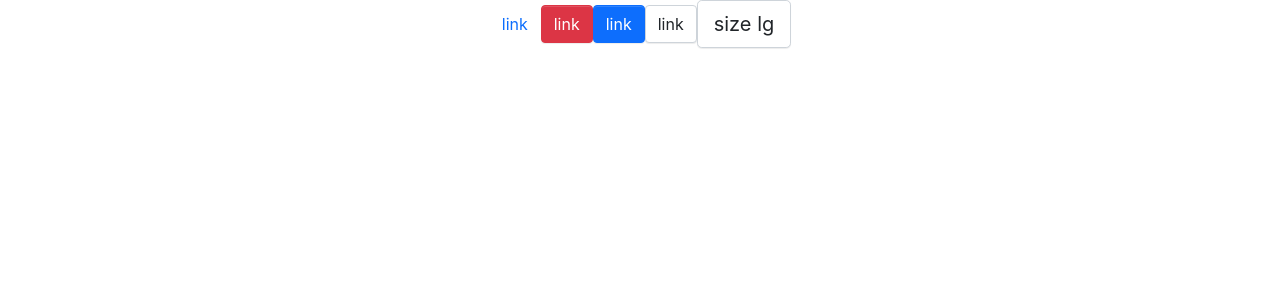
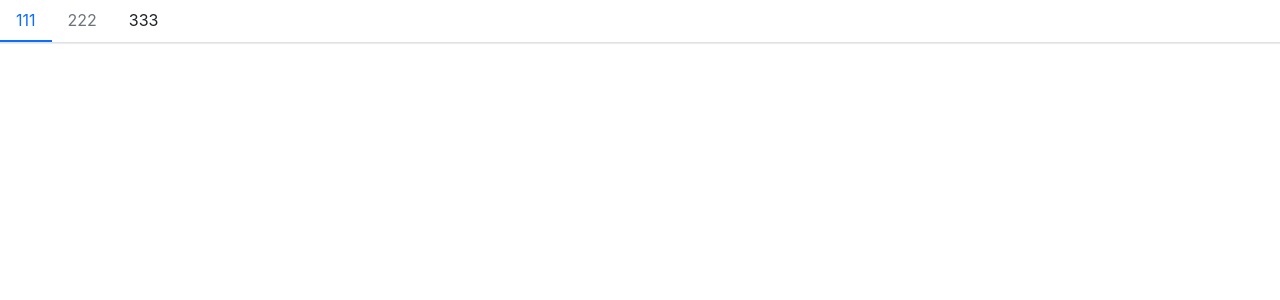
Before and after one commit to Loogeek/react-tangram, a React (Create React App) app: page / in a window 1280 px wide. Shown: the top 300 px of the page. Built offline with nearby package versions, Linux system fonts and the light colour scheme.

Commit message:
add menu component

```diff
--- a/src/App.tsx
+++ b/src/App.tsx
@@ -1,22 +1,21 @@
 import React from 'react';
 import './App.css';
-import Button from './components/Button';
+import Menu from './components/Menu/menu';
+import MenuItem from './components/Menu/menuItem';
+import SubMenu from './components/Menu/subMenu';
 import './styles/index.scss';
 
 function App() {
   return (
     <div className="App">
-      <Button btnType="link" href="http://www.baidu.com">
-        link
-      </Button>
-      <Button btnType="danger" target="_blank">
-        link
-      </Button>
-      <Button btnType="primary" onClick={() => alert(1)}>
-        link
-      </Button>
-      <Button btnType="default">link</Button>
-      <Button size="lg">size lg</Button>
+      <Menu onSelect={index => console.log(index)}>
+        <MenuItem>111</MenuItem>
+        <MenuItem disabled={true}>222</MenuItem>
+        <SubMenu title="333">
+          <MenuItem>333-111</MenuItem>
+          <MenuItem disabled>333-222</MenuItem>
+        </SubMenu>
+      </Menu>
     </div>
   );
 }
--- /dev/null
+++ b/src/components/Menu/_style.scss
@@ -0,0 +1,85 @@
+.armor-menu {
+  display: flex;
+  flex-wrap: wrap;
+  padding-left: 0;
+  margin-bottom: 30px;
+  list-style: none;
+  border-bottom: $menu-border-width solid $menu-border-color;
+  box-shadow: $menu-box-shadow;
+  > .menu-item {
+    padding: $menu-item-padding-y $menu-item-padding-x;
+    cursor: pointer;
+    transition: $menu-transition;
+    &:hover,
+    &:focus {
+      text-decoration: none;
+    }
+    &.is-disabled {
+      color: $menu-item-disabled-color;
+      pointer-events: none;
+      cursor: default;
+    }
+    &.is-active,
+    &:hover {
+      color: $menu-item-active-color;
+      border-bottom: $menu-item-active-border-width solid $menu-item-active-color;
+    }
+  }
+
+  .submenu-item {
+    position: relative;
+  }
+
+  .armor-submenu {
+    display: none;
+    list-style: none;
+    padding-left: 0;
+    white-space: nowrap;
+    //transition: $menu-transition;
+    .menu-item {
+      padding: $menu-item-padding-y $menu-item-padding-x;
+      cursor: pointer;
+      transition: $menu-transition;
+      color: $body-color;
+      &.is-active,
+      &:hover {
+        color: $menu-item-active-color !important;
+      }
+    }
+
+    &.menu-opened {
+      display: block;
+    }
+  }
+}
+
+.menu-horizontal {
+  > .menu-item {
+    border-bottom: $menu-item-active-border-width solid transparent;
+  }
+
+  .armor-submenu {
+    position: absolute;
+    background: $white;
+    z-index: 100;
+    top: calc(100% + 8px);
+    left: 0;
+    border: $menu-border-width solid $menu-border-color;
+    box-shadow: $submenu-box-shadow;
+  }
+}
+
+.menu-vertical {
+  flex-direction: column;
+  border-bottom: 0px;
+  margin: 10px 20px;
+  border-right: $menu-border-width solid $menu-border-color;
+  > .menu-item {
+    border-left: $menu-item-active-border-width solid transparent;
+    &.is-active,
+    &:hover {
+      border-bottom: 0px;
+      border-left: $menu-item-active-border-width solid $menu-item-active-color;
+    }
+  }
+}
--- /dev/null
+++ b/src/components/Menu/menu.tsx
@@ -0,0 +1,74 @@
+import React, { FC, useState, createContext } from 'react';
+import classNames from 'classnames';
+import { IMenuItem } from './menuItem';
+
+type SelectCallback = (selectedIndex: string) => void;
+type Mode = 'horizontal' | 'vertical';
+
+export interface IMenuProps {
+  className?: string;
+  defaultIndex?: string;
+  mode?: Mode;
+  style?: React.CSSProperties;
+  defaultOpenSubMenus?: string[];
+  onSelect?: SelectCallback;
+}
+
+export interface IMenuContext {
+  index: string;
+  onSelect?: SelectCallback;
+  defaultOpenSubMenus?: string[];
+  mode?: Mode;
+}
+
+export const MenuContext = createContext<IMenuContext>({ index: '0' });
+
+const Menu: FC<IMenuProps> = props => {
+  const { className, children, defaultIndex, onSelect, mode, defaultOpenSubMenus } = props;
+  const [currentIndex, setIndex] = useState(defaultIndex);
+  const classes = classNames('armor-menu', className, {
+    'menu-horizontal': mode === 'horizontal',
+    'menu-vertical': mode === 'vertical',
+  });
+
+  const handleSelect = (index: string) => {
+    setIndex(index);
+    if (onSelect) {
+      onSelect(index);
+    }
+  };
+
+  const passedContext: IMenuContext = {
+    mode,
+    defaultOpenSubMenus,
+    index: currentIndex ? currentIndex : '0',
+    onSelect: handleSelect,
+  };
+
+  return (
+    <ul className={classes}>
+      <MenuContext.Provider value={passedContext}>
+        {React.Children.map(children, (child, index) => {
+          const childElement = child as React.FunctionComponentElement<IMenuItem>;
+          const { displayName } = childElement.type;
+
+          if (displayName === 'MenuItem' || displayName === 'SubMenu') {
+            return React.cloneElement(childElement, {
+              index: index.toString(),
+            });
+          } else {
+            console.warn('Warning: Menu has a child which is not menuItem component');
+          }
+        })}
+      </MenuContext.Provider>
+    </ul>
+  );
+};
+
+Menu.defaultProps = {
+  defaultIndex: '0',
+  defaultOpenSubMenus: [],
+  mode: 'horizontal',
+};
+
+export default Menu;
--- /dev/null
+++ b/src/components/Menu/menuItem.tsx
@@ -0,0 +1,35 @@
+import React, { useContext, FC } from 'react';
+import classNames from 'classnames';
+import { MenuContext } from './menu';
+
+export interface IMenuItem {
+  index?: string;
+  className?: string;
+  disabled?: boolean;
+  style?: React.CSSProperties;
+}
+
+const MenuItem: FC<IMenuItem> = props => {
+  const { children, disabled, className, index } = props;
+  const context = useContext(MenuContext);
+  const classes = classNames('menu-item', className, {
+    'is-disabled': disabled,
+    'is-active': index === context.index,
+  });
+  const { onSelect } = context;
+  const handleClick = () => {
+    if (onSelect && !disabled && typeof index === 'number') {
+      onSelect(index);
+    }
+  };
+
+  return (
+    <li className={classes} onClick={handleClick}>
+      {children}
+    </li>
+  );
+};
+
+MenuItem.displayName = 'MenuItem';
+
+export default MenuItem;
--- /dev/null
+++ b/src/components/Menu/subMenu.tsx
@@ -0,0 +1,43 @@
+import React, { useState, useContext, FC } from 'react';
+import classNames from 'classnames';
+import { IMenuItem } from './menuItem';
+import { MenuContext } from './menu';
+
+export interface ISubMenu {
+  title: string;
+  index?: string;
+  className?: string;
+}
+
+const SubMenu: FC<ISubMenu> = props => {
+  const { title, index, className, children } = props;
+  const classes = classNames('menu-item submenu-item', className);
+  const context = useContext(MenuContext);
+  const isOpen =
+    index && context.mode === 'vertical' ? context.defaultOpenSubMenus?.includes(index) : false;
+  const [menuOpen, setMenuOpen] = useState(isOpen);
+
+  return (
+    <li className={classes}>
+      <div className="submenu-title">{title}</div>
+      <ul className={classNames('armor-submenu', { 'menu-open': menuOpen })}>
+        {React.Children.map(children, (child, i) => {
+          const childElement = child as React.FunctionComponentElement<IMenuItem>;
+          const { displayName } = childElement.type;
+
+          if (displayName === 'MenuItem') {
+            return React.cloneElement(childElement, {
+              index: `${index}-${i}`,
+            });
+          } else {
+            console.warn('Warning: Menu has a child which is not menuItem component');
+          }
+        })}
+      </ul>
+    </li>
+  );
+};
+
+SubMenu.displayName = 'SubMenu';
+
+export default SubMenu;
--- a/src/styles/index.scss
+++ b/src/styles/index.scss
@@ -12,3 +12,6 @@
 
 // button
 @import '../components/Button/style';
+
+// menu
+@import '../components/Menu/style';
```
